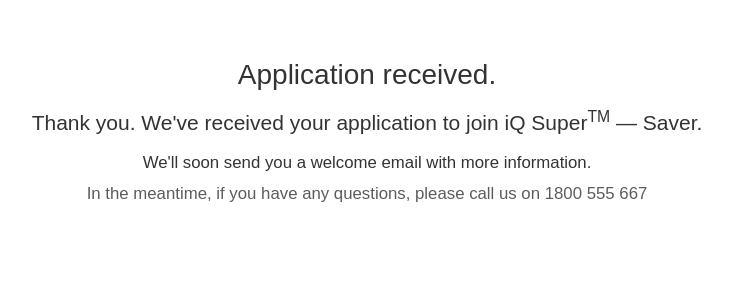
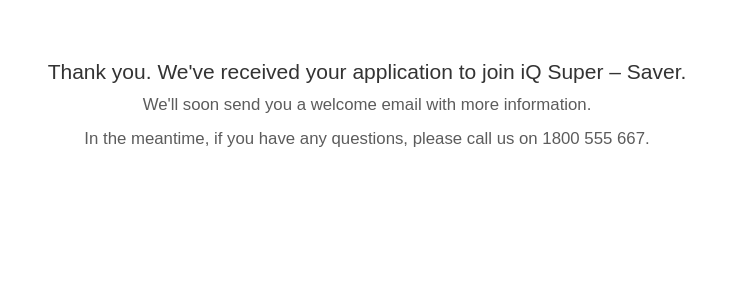
Before and after one commit to dfamularo/OBS, a plain HTML site: page form/thankyou.html in a window 1280 px wide. Shown: the whole page, without its empty margins (273-1005 px from the left). Drawn offline with nearby package versions, Linux system fonts and the light colour scheme; a web font is replaced by a local one.

Commit message:
Fixed formatting

```diff
--- a/form/thankyou.html
+++ b/form/thankyou.html
@@ -16,7 +16,6 @@
 <script src="js/numeric.js"></script>
 <script src="https://russellinvestments.com/-/media/files/au/assets/scripts/iframeResizercontentWindowmin.js"></script>
 
-
 <!--[if lt IE 9]>
 	  <script src="js/html5shiv.js"></script>
 	  <script src="js/respond.min.js"></script>
@@ -28,7 +27,6 @@
 					}
 				}
 </script>
-
 <style>
 body { font-family: "CompatilFactLTW01-Regul 721693", Arial, sans-serif; }
 h1, h2, h3, h4, h5, h6, .h1, .h2, .h3, .h4, .h5, .h6 { font-family: "CompatilFactLTW01-Regul 721693", Arial, sans-serif; font-weight: 100 !important; color: #333333; }
@@ -37,7 +35,7 @@ h1 { font-size: 2em; }
 h3 { font-size: 1.5em; }
 a { color: #66aadd; text-decoration: none; }
 p { color: #5c5c5c; }
-.numbers {color: #858585;}
+.numbers { color: #858585; }
 .total-value-error { color: #a94442 }
 .dropdown-toggle { position: relative; }
 .btn .caret { float: right; }
@@ -69,27 +67,22 @@ p { color: #5c5c5c; }
 @media (max-width: 767px) {
 .disappear { display: none; }
 .appear { display: block; }
-#insurance {white-space: initial; height: 70px;}
+#insurance { white-space: initial; height: 70px; }
 }
 </style>
 </head>
 <body>
 <div class="container">
-  <div class="container-fluid">
+  <div class="container-fluid"> <br>
     <br>
-    <br>
-    <h1 style="text-align: center;">Application received.<br> </h1>
-<!-- 	   <img src="img/BanneriQSuper_03_a.jpg" alt="BanneriQSuper_03_a" width="100%"> -->
+    <!-- 	   <img src="img/BanneriQSuper_03_a.jpg" alt="BanneriQSuper_03_a" width="100%"> -->
 
-
-    <h3 style="text-align:center">Thank you. We've received your application to join iQ Super<sup>TM</sup> &mdash; Saver. </h3>
-    <h3 style="text-align: center; font-size: 1.2em;">We'll soon send you a welcome email with more information. </h3>
-    <p style="text-align: center; font-size: 1.2em;">In the meantime, if you have any questions, please call us on 1800 555 667</p>
-    <p style="text-align: center;"><br>
-    </p>
+    <h3 style="text-align:center">Thank you. We've received your application to join iQ Super &ndash; Saver. </h3>
+    <p style="text-align: center; font-size: 1.2em;">We'll soon send you a welcome email with more information. </p>
+    <p style="text-align: center; font-size: 1.2em;">In the meantime, if you have any questions, please call us on 1800 555 667.</p>
     <form class="form-horizontal"  id="registration-form" data-toggle="validator" role="form" method="get" action="thankyou.html">
       <div class="row"></div>
-  </form>
+    </form>
   </div>
   <br>
   <br>
```
